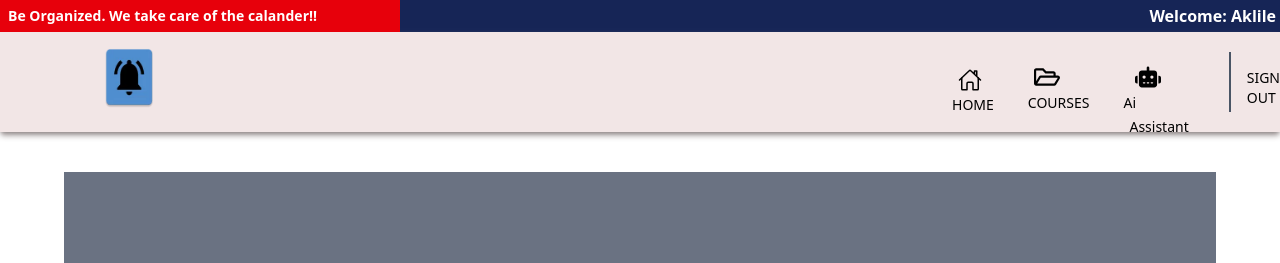
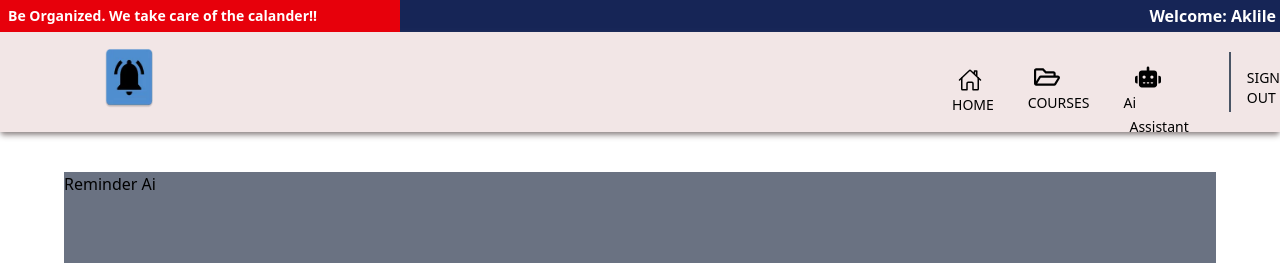
Before and after one commit to Aklile612/Reminder-App, a React (Vite) app: page /aipage in a window 1280 px wide. Shown: the top 263 px of the page. Built offline with nearby package versions, Linux system fonts and the light colour scheme.

Commit message:
ai page update

```diff
--- a/src/Components/Ai Assistant/AssistantPage.jsx
+++ b/src/Components/Ai Assistant/AssistantPage.jsx
@@ -9,7 +9,7 @@ const AssistantPage = () => {
 
     <div className='w-[90vw] h-[78vh]'>
         <div className='md:w-[90vw] md:h-[78vh] ml-[5vw] mt-[5vh] bg-gray-500'>
-
+          <span>Reminder Ai</span>
         </div>
     </div>
 
```
